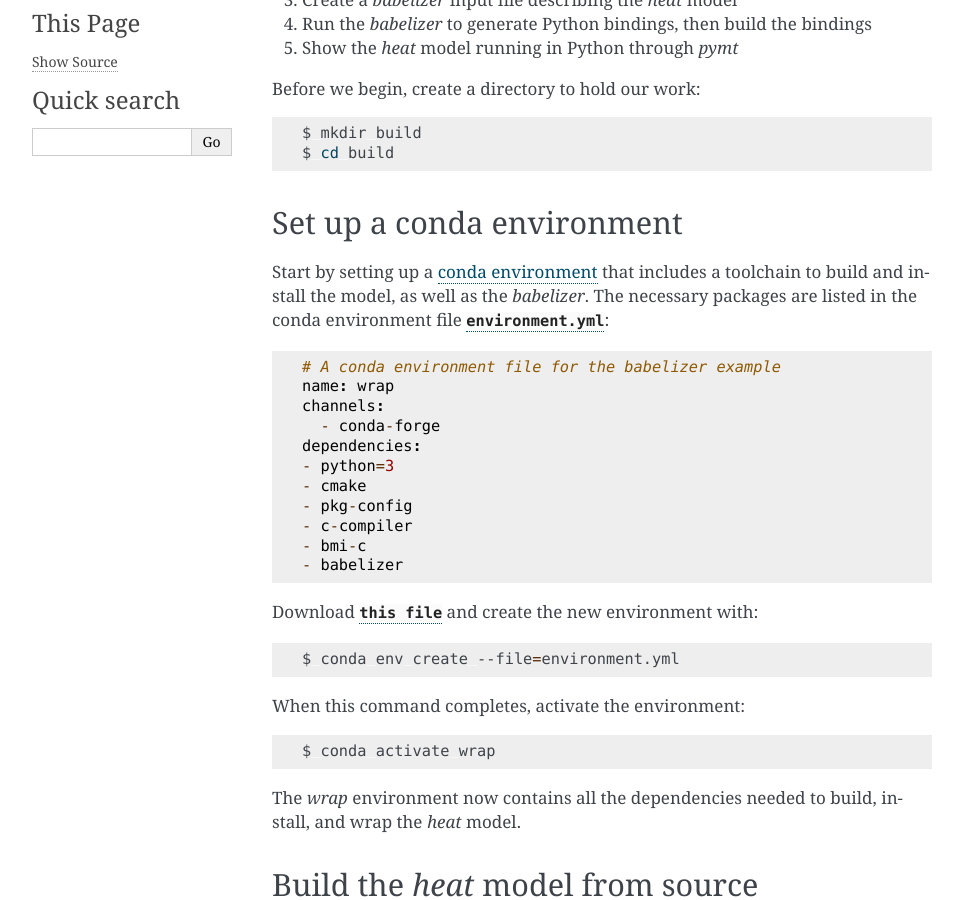
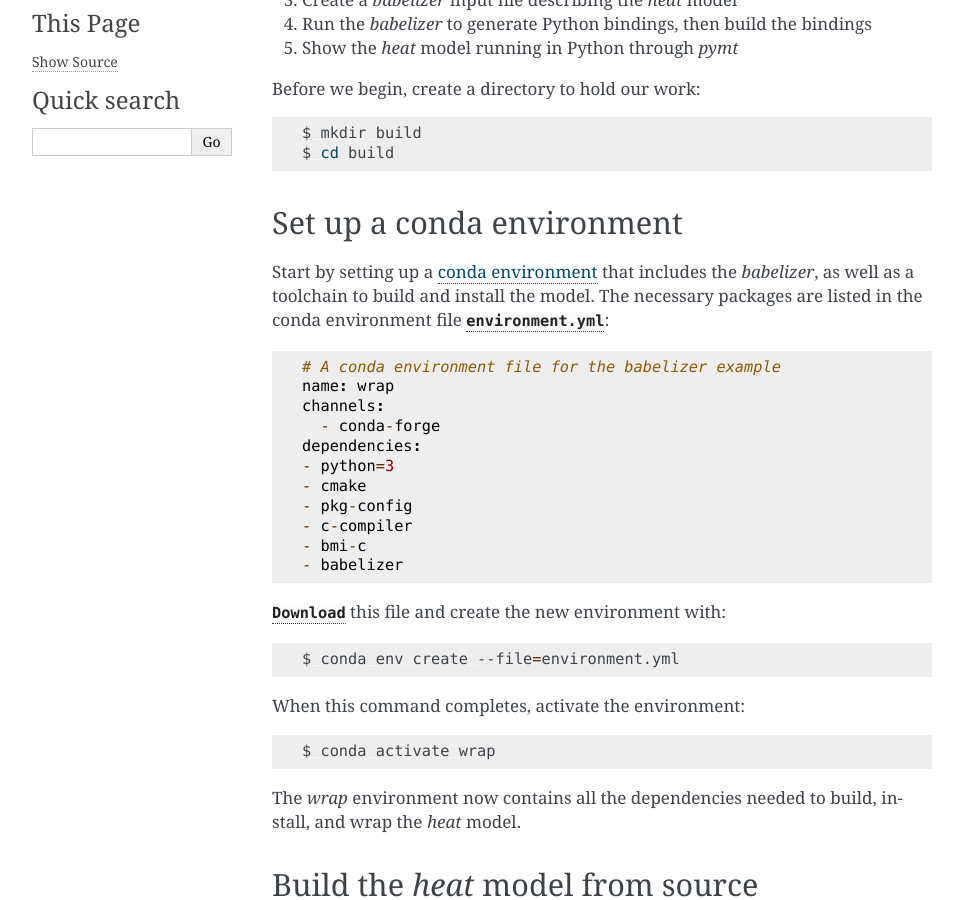
Before and after one commit to csdms/babelizer, a Sphinx documentation site: the page built from docs/source/example.rst, in a window 1280 px wide and 900 px high, scrolled down 363 px. Shown: the whole window, without its empty margins (148-1111 px from the left). Built offline with Sphinx 7.4.7, drawn with Linux system fonts in a browser that asks for light colours; pages that are not in the unit, such as notebooks, are missing from menus; some of the changed text lies outside the part shown.

Commit message:
Edit/improve text

```diff
--- a/docs/source/example.rst
+++ b/docs/source/example.rst
@@ -33,16 +33,15 @@
 Set up a conda environment
 --------------------------
 
-Start by setting up a :term:`conda environment`
-that includes a toolchain to build and install the model,
-as well as the *babelizer*.
+Start by setting up a :term:`conda environment` that includes the *babelizer*,
+as well as a toolchain to build and install the model.
 The necessary packages are listed in the conda environment file
 :download:`environment.yml`:
 
 .. include:: environment.yml
    :literal:
 
-Download :download:`this file <environment.yml>`
+:download:`Download <environment.yml>` this file
 and create the new environment with:
 
 .. code:: bash
--- a/docs/source/index.rst
+++ b/docs/source/index.rst
@@ -10,7 +10,7 @@
 The *babelizer* is an open source Python utility,
 developed by the `Community Surface Dynamics Modeling System`_ (CSDMS),
 for wrapping models that expose a `Basic Model Interface`_ (BMI)
-so they can imported as Python packages.
+so they can be imported as Python packages.
 
 Supported languages include:
 
```
Also changed, not shown: other parts of docs/source/example.rst (+2 -2 lines).
